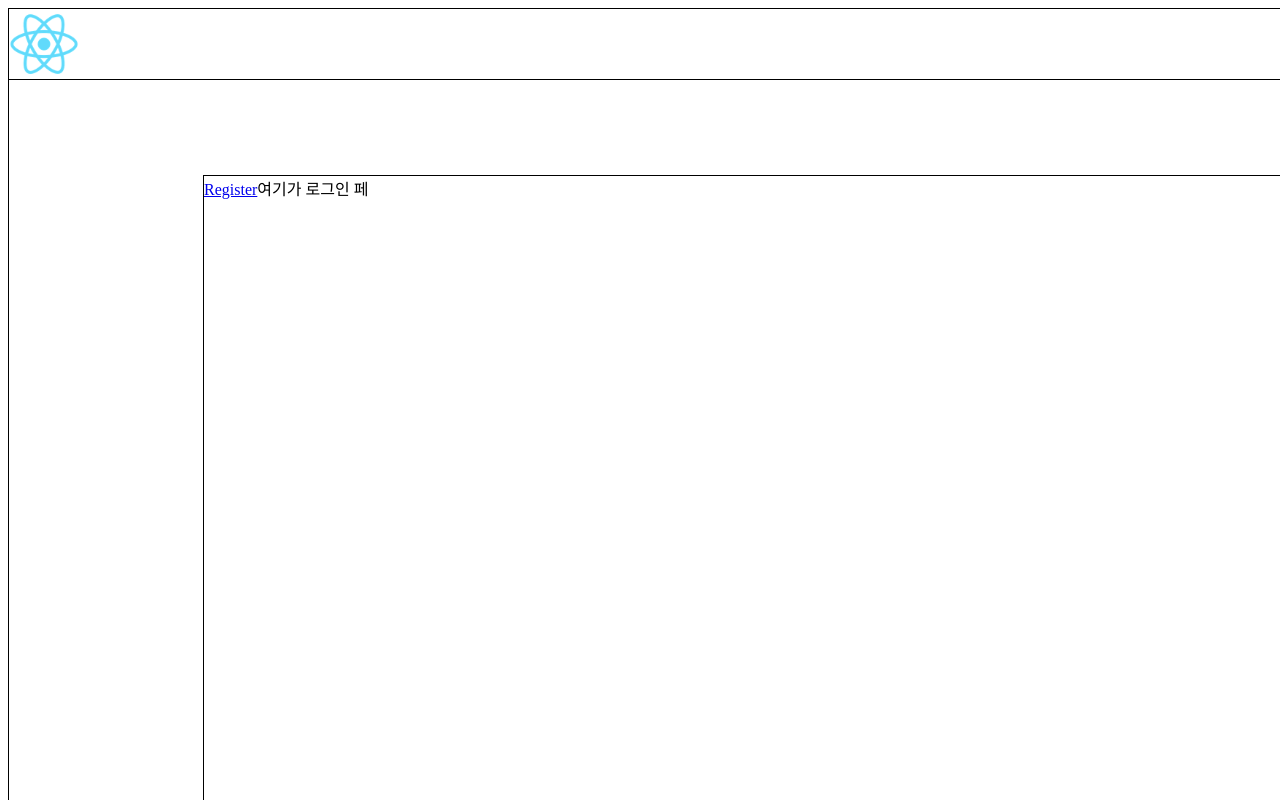
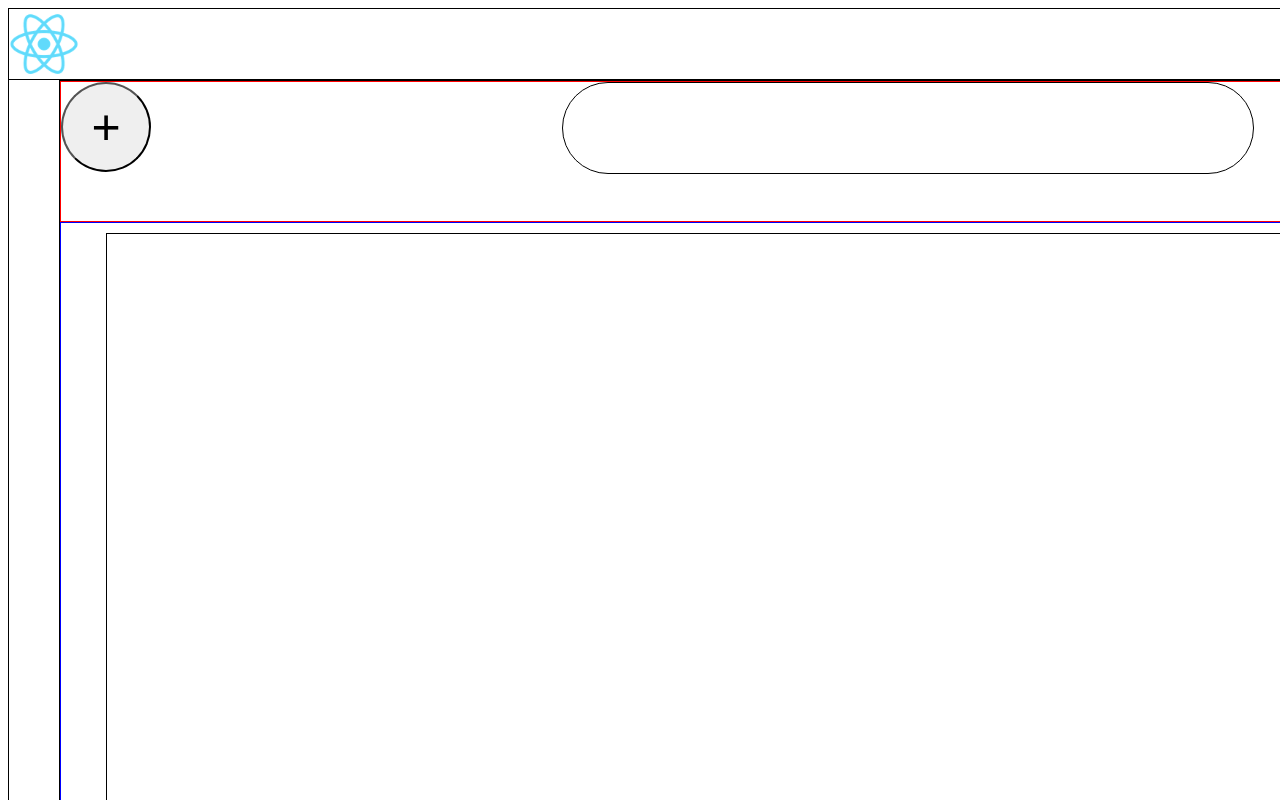
Before and after one commit to limsoo5788/ss_react, a React (Create React App) app: page / in a window 1280 px wide. Shown: the top 800 px of the page. Built offline with nearby package versions, Linux system fonts and the light colour scheme; the HTML template or start-up script is replaced by a standard one.

Commit message:
main/maintop, bottom 밑준비 끝

```diff
--- a/src/App.js
+++ b/src/App.js
@@ -1,12 +1,12 @@
 import './css/App.css';
 import Hearderbar from './header/Headerbar';
 import Main from './main/main';
-import Footerbar from './footer/footerbar';
+import Footerbar from './footer/Footerbar';
 const React = require('react');
 
 function App() {
-  const [logined, setLogined] = React.useState(0);
-  const [confirm, setConfirm] = React.useState(0);
+  const [logined, setLogined] = React.useState(1);
+  const [confirm, setConfirm] = React.useState(1);
 
   return (
     <div className="App">
--- a/src/css/App.css
+++ b/src/css/App.css
@@ -1,6 +1,7 @@
 .App{
-    height: 1080px;
-    width: 1890px;
+    min-width: 1890px;
+    max-width: 100vw;
+    min-height: 1080px;
     margin: 0 auto;
     border: black 1px solid;
 }
--- a/src/css/main.css
+++ b/src/css/main.css
@@ -2,6 +2,7 @@
     width: 100%;
     height: 100%;
     margin-top: 0px;
+    overflow: hidden;
 }
 .Nonlogin{
     border: black 1px solid;
@@ -10,3 +11,47 @@
     margin: 5% auto;
     vertical-align: middle;
 }
+.Onlogin{
+    overflow: auto;
+    margin: 0 50px;
+    border: black 1px solid;
+
+}
+.MainTop{
+    min-height: 139px;
+    border: red 1px solid;
+    display: flex;
+}
+.AddBtn{
+    width: 90px;
+    height: 90px;
+    border-radius: 50%;
+    text-align: center;
+    font-size: 50px;
+    float: left;
+}
+.DateView{
+    border: black 1px solid;
+    border-radius: 50px;
+    width: 690px;
+    height: 90px;
+    float: left;
+    margin: 0 auto;
+}
+.MemoTrashBorder{
+    min-width: 180px;
+    min-height: 60px;
+    border: black 1px solid;
+    float: right;
+}
+
+.MainBottom{
+    min-height: 748px;
+    border: blue 1px solid;
+}
+.Memo{
+    width: 1694px;
+    min-height: 719px;
+    border: black 1px solid;
+    margin: 10px auto;
+}
--- a/src/header/Menus.js
+++ b/src/header/Menus.js
@@ -1,5 +1,5 @@
 import { useEffect } from 'react';
-import '../css/headerbar.css';
+import '../css/Headerbar.css';
 import Menu from '../Menu'
 const React = require('react');
 
--- a/src/header/headerbar.js
+++ b/src/header/headerbar.js
@@ -1,18 +1,24 @@
-import '../css/headerbar.css';
+import '../css/Headerbar.css';
 import '../css/App.css';
 import Menus from './Menus';
 import imglogo from './logo192.png';
 import { useEffect } from 'react';
+import { Link } from 'react-router-dom';
 const React = require('react');
 const { Component } = React;
+
 
 function Headerbar(props) {
   const [confirm, setConfirm] = React.useState(props.confirm);
   //confirm 이 true가 되었을때 menus 가 나타나게 하기 위해 useEffect 를 사용할지 3항연산자를 사용할지 고민중
+
   return (
     <div className="Headerbar">
-      <img src={imglogo} className="AljjamLogo" alt="logo"/>
-      {confirm?  <Menus/>: <React.Fragment></React.Fragment>}
+      <Link to="/">
+        <img src={imglogo} className="AljjamLogo" alt="logo" />
+      </Link>
+
+      {confirm ? <Menus /> : <React.Fragment></React.Fragment>}
     </div>
   );
 }
--- a/src/main/Onlogin.js
+++ b/src/main/Onlogin.js
@@ -0,0 +1,64 @@
+import '../css/main.css';
+const React = require('react');
+
+
+function Onlogin(props) {
+    let contents = null;
+    return (
+        <div className="Onlogin">
+            <MainTop/>
+            <MainBottom/>
+        </div>
+    )
+}
+
+const MainTop = () =>{
+    return (
+        <div className="MainTop">
+            <AddBtn/>
+            <DateView/>
+            <MemoTrashBorder/>
+        </div>
+    )
+}
+
+const AddBtn = () => {
+    return(
+        <button className="AddBtn">
+            +
+        </button>
+    )
+}
+const DateView = () => {
+    return(
+        <div className="DateView">
+
+        </div>
+    )
+}
+const MemoTrashBorder = () => {
+    return(
+        <div className="MemoTrashBorder">
+
+        </div>
+    )
+}
+
+
+
+
+const MainBottom = () =>{
+    return (
+        <div className="MainBottom">
+            <Memo/>
+        </div>
+    )
+}
+const Memo = () =>{
+    return (
+        <div className="Memo">
+
+        </div>
+    )
+}
+export default Onlogin;
```
Also changed, not shown: src/css/Hooterbar.css (added), src/css/footerbar.css (deleted).
